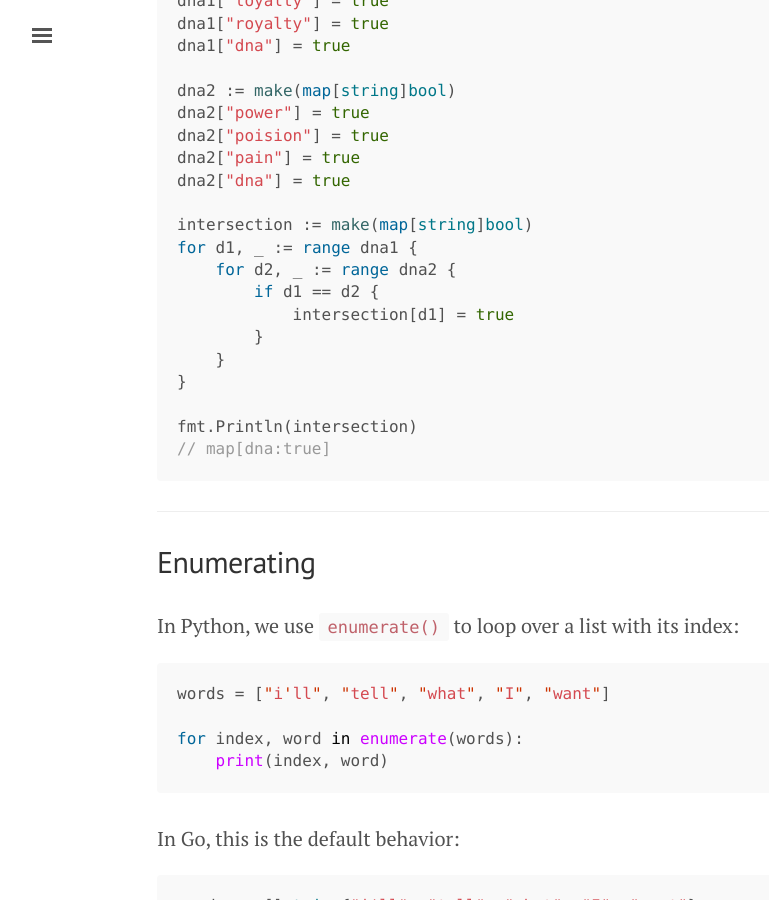
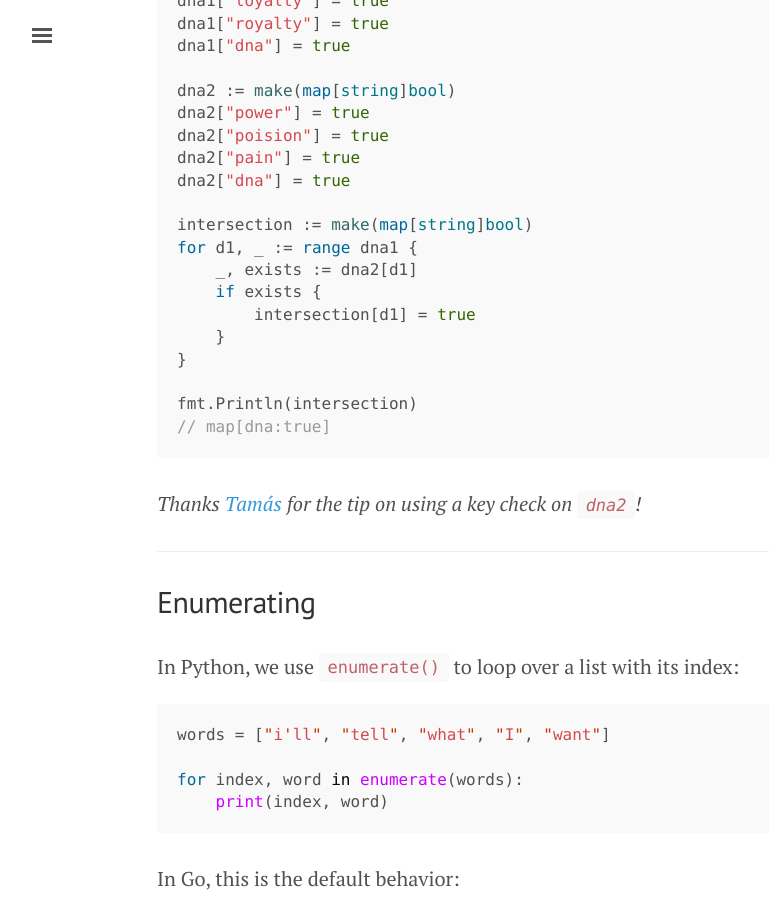
Before and after one commit to jonatasbaldin/jonatasbaldin.github.io, a Jekyll site: the page built from _posts/2019-10-19-python-idioms-go.md, in a window 1280 px wide and 900 px high, scrolled down 3935 px. Shown: the whole window, without its empty margins (3-772 px from the left). Built offline with Jekyll 4.4.1, drawn with Linux system fonts in a browser that asks for light colours; nearby versions of some CDN libraries; comment, search, counter and statistics services are not loaded.

Commit message:
Improve set in go

````diff
--- a/_posts/2019-10-19-python-idioms-go.md
+++ b/_posts/2019-10-19-python-idioms-go.md
@@ -144,16 +144,17 @@ dna2["dna"] = true
 
 intersection := make(map[string]bool)
 for d1, _ := range dna1 {
-    for d2, _ := range dna2 {
-        if d1 == d2 {
-            intersection[d1] = true
-        }
+    _, exists := dna2[d1]
+    if exists {
+        intersection[d1] = true
     }
 }
 
 fmt.Println(intersection)
 // map[dna:true]
 ```
+
+_Thanks [Tamás](https://disqus.com/by/tamsgulcsi/) for the tip on using a key check on `dna2`!_
 
 ---
 
````
